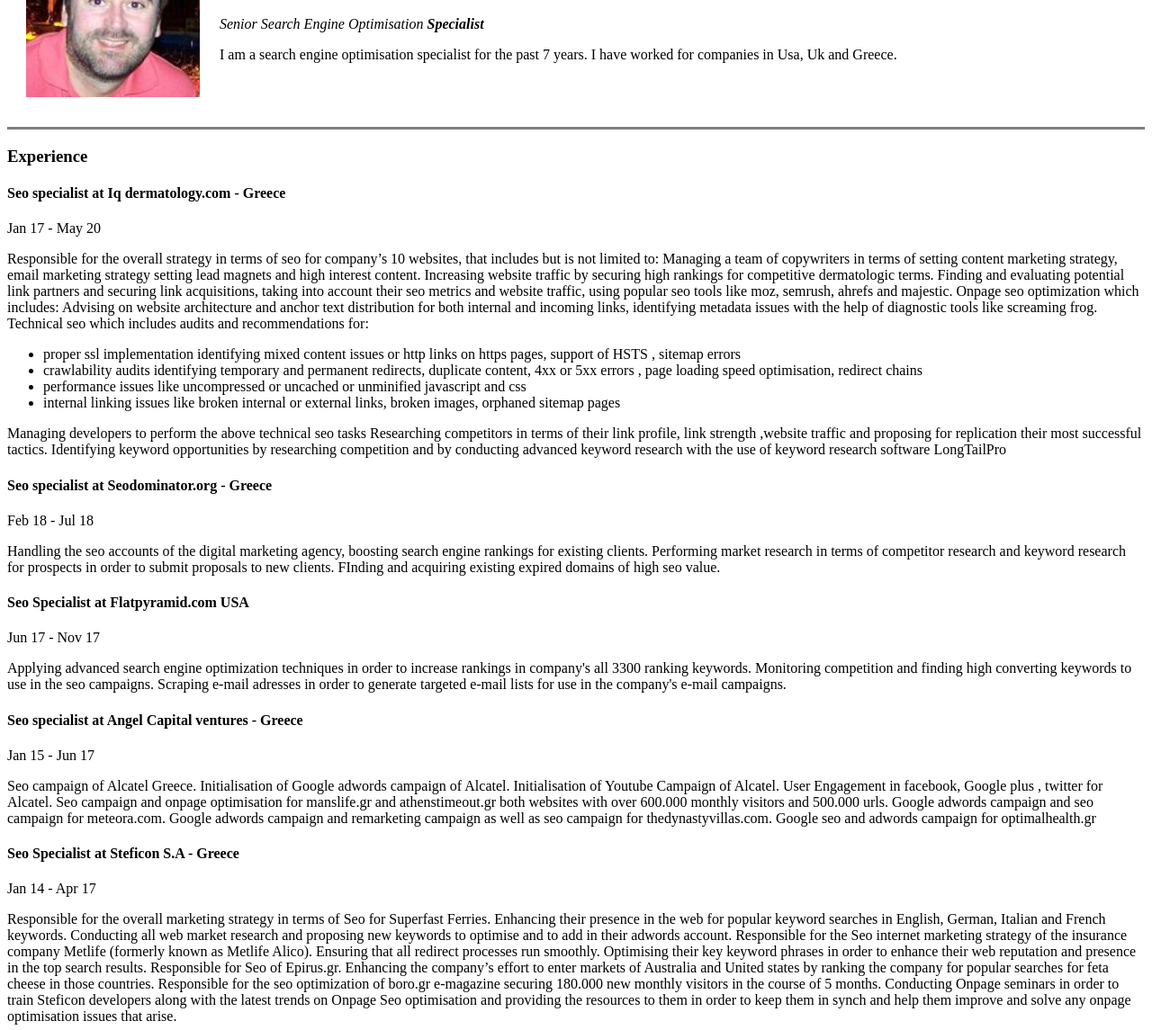
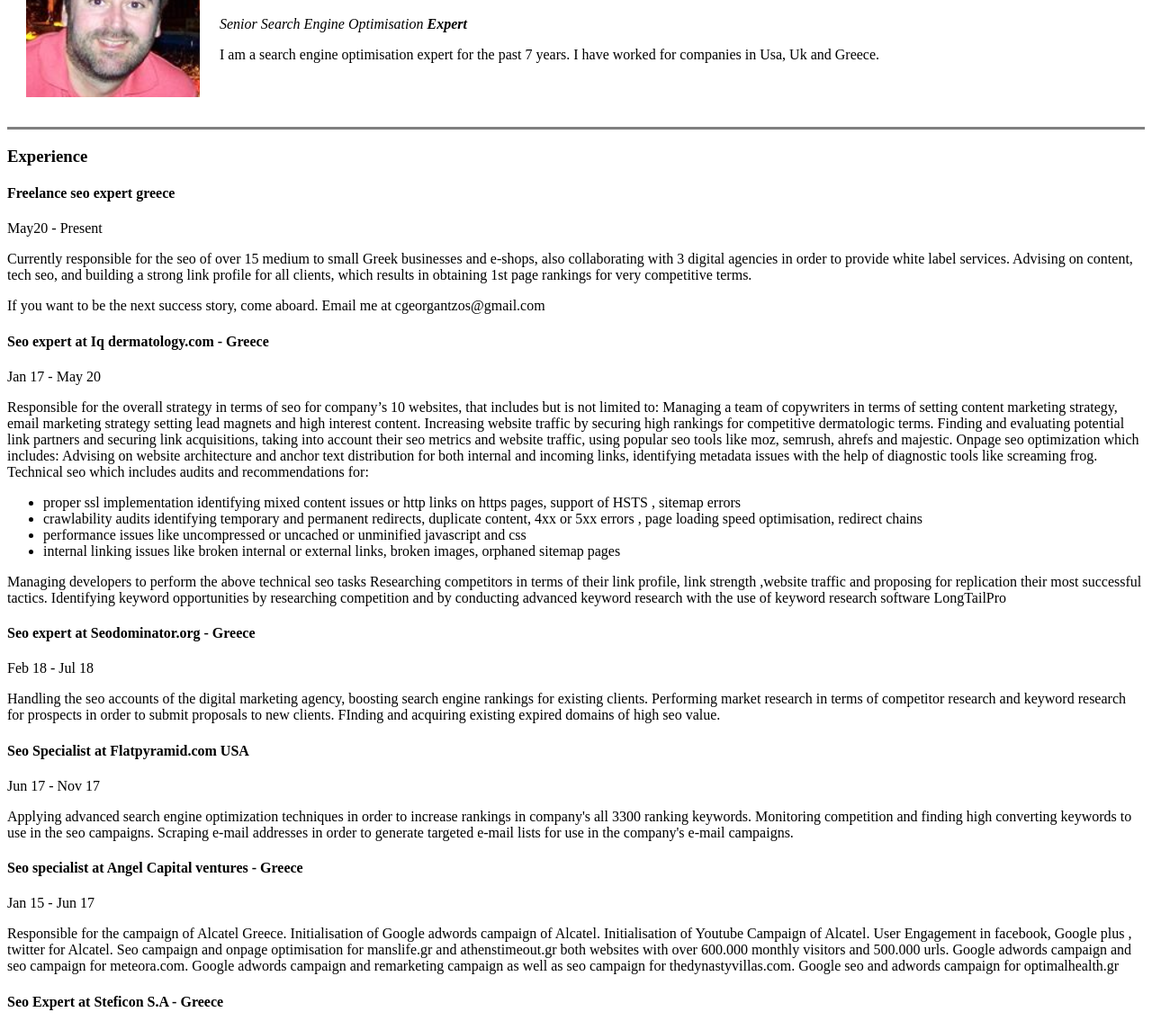
Before and after one commit to cgeorgantzos/cv, a plain HTML site: page index.html in a window 1280 px wide. Shown: the part 134-1279 px from the top of the page at 90% size. Drawn offline with Linux system fonts and the light colour scheme.

Commit message:
Update index.html

```diff
--- a/index.html
+++ b/index.html
@@ -3,7 +3,9 @@
 
 <head>
   <meta charset="utf-8">
-  <title> Christos Georgantzos Seo Greece specialist </title>
+  <title> Christos Georgantzos Seo expert Greece </title>
+  <meta name="description"
+content="Seo expert with 7 years of experience on some of the biggest companies in Greece. Wanna be the next success story? Contact me at cgeorgantzos@gmail.com">
 <meta name="google-site-verification" content="Lq8hh4uGWOm2G2cAOWqyR622RGukb4nufZUvPDstLh0" />
 </head>
 
@@ -14,15 +16,25 @@
       <td><img src="images\My-photo.png" alt="Christos Georgantzos"></td>
       <td>
         <h1> <a href="https://gr.linkedin.com/in/christos-georgantzos-34577452">Christos Georgantzos</a> </h1>
-        <p><em> Senior Search Engine Optimisation <strong>Specialist</strong></em></p>
-        <p>I am a search engine optimisation specialist for the past 7 years. I have worked for companies in Usa, Uk and Greece. </p>
+        <p><em> Senior Search Engine Optimisation <strong>Expert</strong></em></p>
+        <p>I am a search engine optimisation expert for the past 7 years. I have worked for companies in Usa, Uk and Greece. </p>
       </td>
     </tr>
   </table>
 
   <hr size="3" noshade>
   <h3>Experience</h3>
-  <h4>Seo specialist at Iq dermatology.com - Greece</h4>
+  <h4> Freelance seo expert greece </h4>
+    <p>May20 - Present </p>
+    <p> Currently responsible for the seo of over 15 medium to small Greek businesses and e-shops, also collaborating with 3 digital agencies in order to provide
+      white label services. Advising on content, tech seo, and building a strong link profile for all clients, which results in obtaining 1st page rankings for very competitive
+      terms.<p>
+
+    <p>If you want to be the next success story, come aboard. Email me at cgeorgantzos@gmail.com </p>
+
+
+
+  <h4>Seo expert at Iq dermatology.com - Greece</h4>
   <p>Jan 17 - May 20</p>
   <p>Responsible for the overall strategy in terms of seo for company’s 10 websites, that includes but is not limited to:
 Managing a team of copywriters in terms of setting content marketing strategy, email marketing strategy setting lead magnets and high interest content.
@@ -39,23 +51,23 @@ Technical seo which includes audits and recommendations for:
 Managing developers to perform the above technical seo tasks
 Researching competitors in terms of their link profile, link strength ,website traffic and proposing for replication their most successful tactics.
 Identifying keyword opportunities by researching competition and by conducting advanced keyword research with the use of keyword research software LongTailPro</p>
-<h4>Seo specialist at Seodominator.org - Greece</h4>
+<h4>Seo expert  at Seodominator.org - Greece</h4>
 <p>Feb 18 - Jul 18</p>
 <p>Handling the seo accounts of the digital marketing agency, boosting search engine rankings for existing clients. Performing market research in terms of competitor research and keyword research for prospects in order to submit proposals to new clients. FInding and acquiring existing expired domains of high seo value.</p>
 <h4>Seo Specialist at Flatpyramid.com USA</h4>
 <p>Jun 17 - Nov 17</p>
 <p>Applying advanced search engine optimization techniques in order to increase rankings in company's all 3300 ranking keywords.
 Monitoring competition and finding high converting keywords to use in the seo campaigns.
-Scraping e-mail adresses in order to generate targeted e-mail lists for use in the company's e-mail campaigns.</p>
+Scraping e-mail addresses in order to generate targeted e-mail lists for use in the company's e-mail campaigns.</p>
 <h4>Seo specialist at Angel Capital ventures - Greece</h4>
 <p>Jan 15 - Jun 17</p>
-<p>Seo campaign of Alcatel Greece.
+<p>Responsible for the campaign of Alcatel Greece.
 Initialisation of Google adwords campaign of Alcatel. Initialisation of Youtube Campaign of Alcatel. User Engagement in facebook, Google plus , twitter for Alcatel.
 Seo campaign and onpage optimisation for manslife.gr and athenstimeout.gr both websites with over 600.000 monthly visitors and 500.000 urls.
 Google adwords campaign and seo campaign for meteora.com.
 Google adwords campaign and remarketing campaign as well as seo campaign for thedynastyvillas.com.
 Google seo and adwords campaign for optimalhealth.gr</p>
-<h4>Seo Specialist at Steficon S.A - Greece</h4>
+<h4>Seo Expert at Steficon S.A - Greece</h4>
 <p>Jan 14 - Apr 17</p>
 <p>Responsible for the overall marketing strategy in terms of Seo for Superfast Ferries. Enhancing their presence in the web for popular keyword searches in English, German, Italian and French keywords. Conducting all web market research and proposing new keywords to optimise and to add in their adwords account.
 Responsible for the Seo internet marketing strategy of the insurance company Metlife (formerly known as Metlife Alico). Ensuring that all redirect processes run smoothly. Optimising their key keyword phrases in order to enhance their web reputation and presence in the top search results.
```
